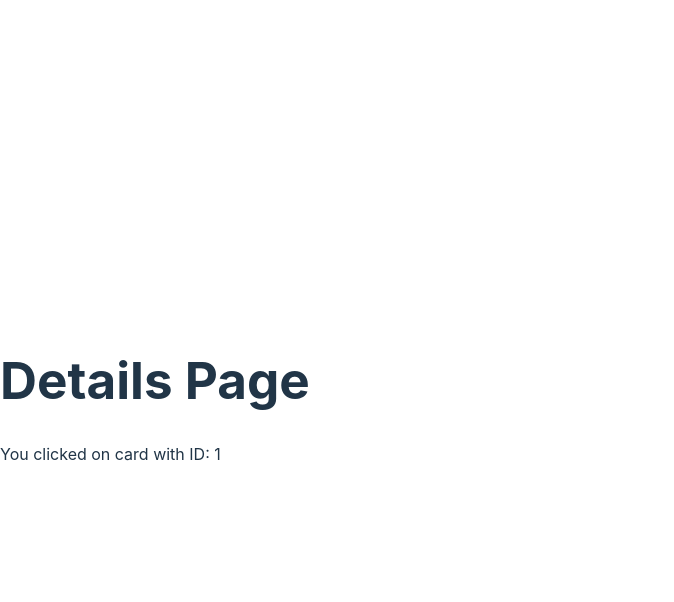
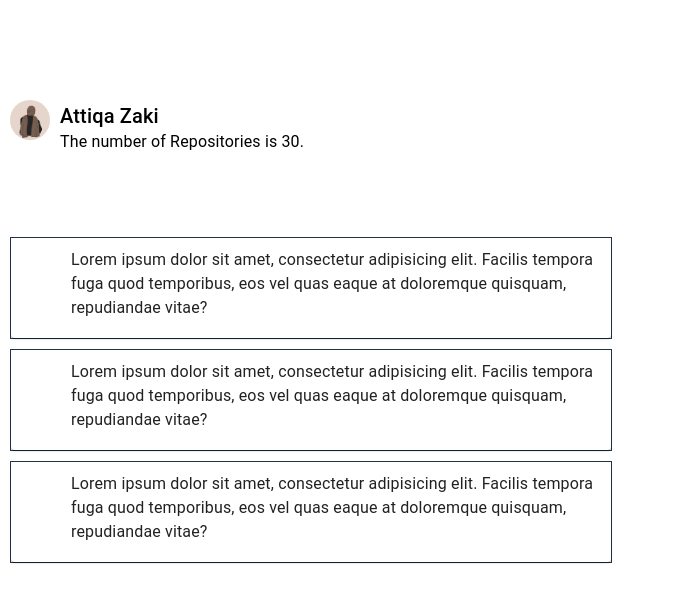
Before and after one commit to Attiqa-Z/GitHub-Profile-Explorer, a React app: page /details/1 in a window 1280 px wide. Shown: the top 602 px of the page, without its empty margins (0-674 px from the left). Built offline with nearby package versions, Linux system fonts and the light colour scheme; the HTML template or start-up script is replaced by a standard one.

Commit message:
Commit New File

```diff
--- /dev/null
+++ b/src/components/Cards.tsx
@@ -0,0 +1,28 @@
+import { Box, Card, CardContent, Typography } from "@mui/material";
+
+const Cards = () => {
+  return (
+          <Box width="600px" height='100px' sx={{ border: 1, margin: "10px" }}>
+        <Card sx={{ position: "relative", height:'100px' }}>
+          <CardContent >
+            <Typography
+              gutterBottom
+              component="div"
+              sx={{
+                position: "absolute",
+                top: "10px",
+                left: "60px",
+                height:'100px'
+              }}
+            >
+              Lorem ipsum dolor sit amet, consectetur adipisicing elit. Facilis
+              tempora fuga quod temporibus, eos vel quas eaque at doloremque
+              quisquam, repudiandae vitae?
+            </Typography>
+          </CardContent>
+        </Card>
+      </Box>
+  );
+};
+
+export default Cards;
--- a/src/components/DetailsPage.tsx
+++ b/src/components/DetailsPage.tsx
@@ -1,12 +1,54 @@
+import { Avatar, Stack, Typography, Card } from "@mui/material";
 import { useParams } from "react-router-dom";
+import Cards from "./Cards";
 
 const DetailsPage = () => {
   const { id } = useParams(); // Extract the ID from the route
 
   return (
     <div>
-      <h1>Details Page</h1>
-      <p>You clicked on card with ID: {id}</p>
+      <Stack
+        sx={{
+          position: "absolute",
+          top: "100px",
+          left: "10px",
+          variant: "contained",
+        }}
+      >
+        <Avatar src="/My.image.jpeg" alt="Myimage" />
+      </Stack>
+      <Typography
+        gutterBottom
+        variant="h6"
+        color="black"
+        component="div"
+        sx={{
+          position: "absolute",
+          top: "100px",
+          left: "60px",
+        }}
+      >
+        Attiqa Zaki
+      </Typography>
+      <Typography
+        variant="body1"
+        color="black"
+        sx={{
+          position: "absolute",
+          top: "130px",
+          left: "60px",
+        }}
+      >
+        The number of Repositories is 30.
+      </Typography>
+
+      <>
+        {" "}
+        <Cards />
+        <Cards />
+        <Cards />
+      </>
+      {/* <><Card/>{id}</> */}
       {/* You can fetch or display more details for this specific ID */}
     </div>
   );
```
Also changed, not shown: src/App.tsx (+1 -10 lines).
